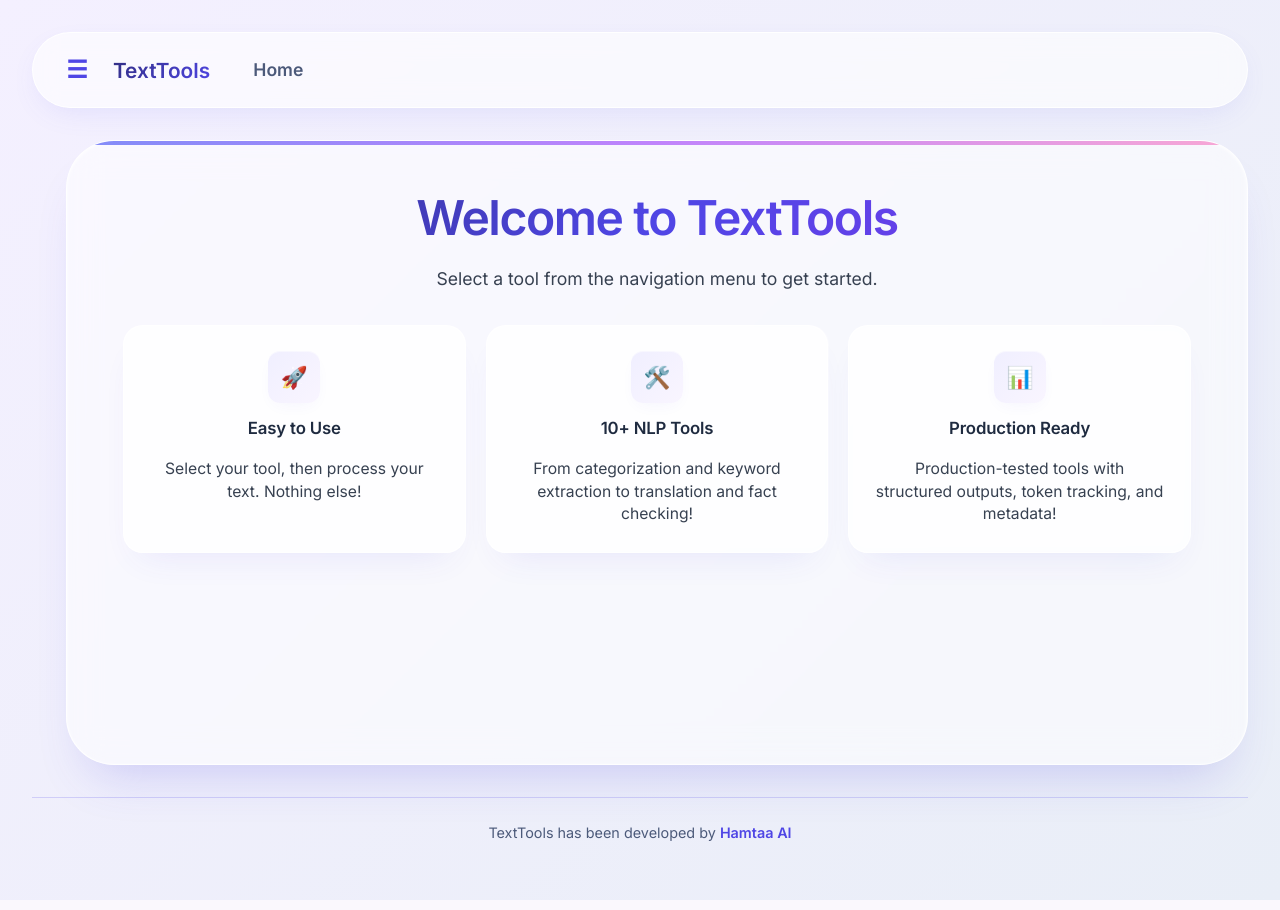
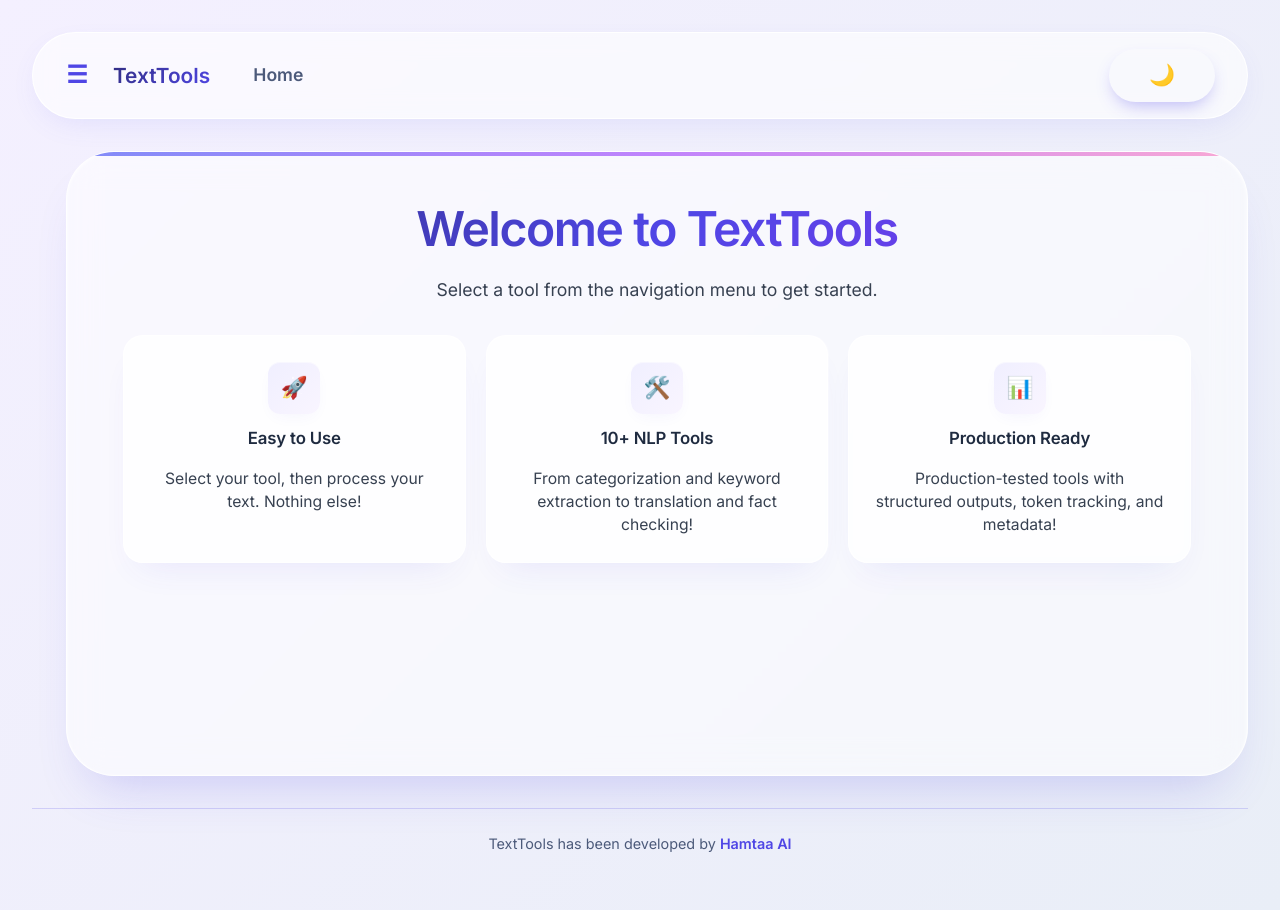
Before and after one commit to ErfanMoosavi/texttools-app, a Python web app: template app/templates/home.html in a window 1280 px wide. Run offline with Jinja, Linux system fonts and the light colour scheme; the template is opened without the code that fills it, so the values that code supplies are empty.

Commit message:
Add raw dark theme

```diff
--- a/app/static/style.css
+++ b/app/static/style.css
@@ -5,17 +5,13 @@
 }
 
 body {
-  font-family:
-    "Inter",
-    -apple-system,
-    BlinkMacSystemFont,
-    sans-serif;
-  background: linear-gradient(135deg, #f4f0ff 0%, #e9eef7 100%);
+  font-family: "Inter", -apple-system, BlinkMacSystemFont, sans-serif;
+  background: var(--bg-gradient);
   min-height: 100vh;
   display: flex;
   flex-direction: column;
   padding: 2rem;
-  color: #1f2b40;
+  color: var(--text-primary);
   line-height: 1.5;
 }
 
@@ -565,3 +561,63 @@ footer a:hover {
   margin-left: auto;
   margin-right: auto;
 }
+
+:root {
+  --bg-gradient: linear-gradient(135deg, #f4f0ff 0%, #e9eef7 100%);
+  --text-primary: #1f2b40;
+  --text-secondary: #374151;
+  --card-bg: rgba(255, 255, 255, 0.6);
+  --container-bg: rgba(255, 255, 255, 0.55);
+}
+
+/* ================= DARK MODE ================= */
+
+.dark {
+  --bg-gradient: linear-gradient(135deg, #0f172a 0%, #111827 100%);
+  --text-primary: #e5e7eb;
+  --text-secondary: #cbd5e1;
+  --card-bg: rgba(30, 41, 59, 0.7);
+  --container-bg: rgba(30, 41, 59, 0.75);
+}
+
+/* Make text adapt */
+.dark p {
+  color: var(--text-secondary);
+}
+
+/* Cards */
+.dark .home-feature-card,
+.dark .sidebar,
+.dark .top-nav,
+.dark .container,
+.dark .result {
+  background: var(--container-bg);
+  border-color: rgba(255, 255, 255, 0.05);
+}
+
+/* Inputs */
+.dark textarea,
+.dark input,
+.dark select {
+  background: rgba(51, 65, 85, 0.6);
+  color: #f1f5f9;
+  border: 1px solid rgba(255, 255, 255, 0.08);
+}
+
+/* Footer */
+.dark footer {
+  border-top: 1px solid rgba(255, 255, 255, 0.1);
+}
+
+.theme-toggle {
+  margin-left: auto;
+  background: transparent;
+  border: none;
+  font-size: 1.3rem;
+  cursor: pointer;
+  transition: transform 0.2s ease;
+}
+
+.theme-toggle:hover {
+  transform: scale(1.1);
+}
--- a/app/templates/base.html
+++ b/app/templates/base.html
@@ -4,17 +4,35 @@
     <meta charset="UTF-8" />
     <meta name="viewport" content="width=device-width, initial-scale=1.0" />
     <title>{% block title %}NLP Toolkit{% endblock %}</title>
-    <link rel="preconnect" href="https://fonts.googleapis.com">
-    <link rel="preconnect" href="https://fonts.gstatic.com" crossorigin>
-    <link href="https://fonts.googleapis.com/css2?family=Inter:opsz,wght@14..32,400;14..32,500;14..32,600&display=swap" rel="stylesheet">
-    <link rel="stylesheet" href="/static/style.css">
+    <link rel="preconnect" href="https://fonts.googleapis.com" />
+    <link rel="preconnect" href="https://fonts.gstatic.com" crossorigin />
+    <link
+      href="https://fonts.googleapis.com/css2?family=Inter:opsz,wght@14..32,400;14..32,500;14..32,600&display=swap"
+      rel="stylesheet"
+    />
+    <link rel="stylesheet" href="/static/style.css" />
     {% block extra_head %}{% endblock %}
   </head>
   <body>
     <nav class="top-nav">
-      <button class="sidebar-toggle" id="sidebarToggle" type="button" aria-label="Toggle tools menu">☰</button>
+      <button
+        class="sidebar-toggle"
+        id="sidebarToggle"
+        type="button"
+        aria-label="Toggle tools menu"
+      >
+        ☰
+      </button>
       <span class="brand">TextTools</span>
       <a href="/">Home</a>
+      <button
+        id="themeToggle"
+        class="theme-toggle"
+        type="button"
+        aria-label="Toggle dark mode"
+      >
+        🌙
+      </button>
     </nav>
 
     <div class="main-layout">
@@ -36,18 +54,44 @@
     </div>
 
     <footer>
-      TextTools has been developed by <a href="https://hamtaa.org/" target="_blank" rel="noopener noreferrer">Hamtaa AI</a>
+      TextTools has been developed by
+      <a href="https://hamtaa.org/" target="_blank" rel="noopener noreferrer"
+        >Hamtaa AI</a
+      >
     </footer>
 
     <script>
-      document.addEventListener('DOMContentLoaded', function() {
-        const toggleBtn = document.getElementById('sidebarToggle');
-        const sidebar = document.getElementById('sidebar');
+      document.addEventListener("DOMContentLoaded", function () {
+        const toggleBtn = document.getElementById("sidebarToggle");
+        const sidebar = document.getElementById("sidebar");
 
-        toggleBtn.addEventListener('click', function() {
-          sidebar.classList.toggle('closed');
+        toggleBtn.addEventListener("click", function () {
+          sidebar.classList.toggle("closed");
         });
       });
     </script>
+    <script>
+  document.addEventListener("DOMContentLoaded", function () {
+    const toggle = document.getElementById("themeToggle");
+
+    // Load saved theme
+    if (localStorage.getItem("theme") === "dark") {
+      document.documentElement.classList.add("dark");
+      toggle.textContent = "☀️";
+    }
+
+    toggle.addEventListener("click", function () {
+      document.documentElement.classList.toggle("dark");
+
+      if (document.documentElement.classList.contains("dark")) {
+        localStorage.setItem("theme", "dark");
+        toggle.textContent = "☀️";
+      } else {
+        localStorage.setItem("theme", "light");
+        toggle.textContent = "🌙";
+      }
+    });
+  });
+</script>
   </body>
 </html>
```
